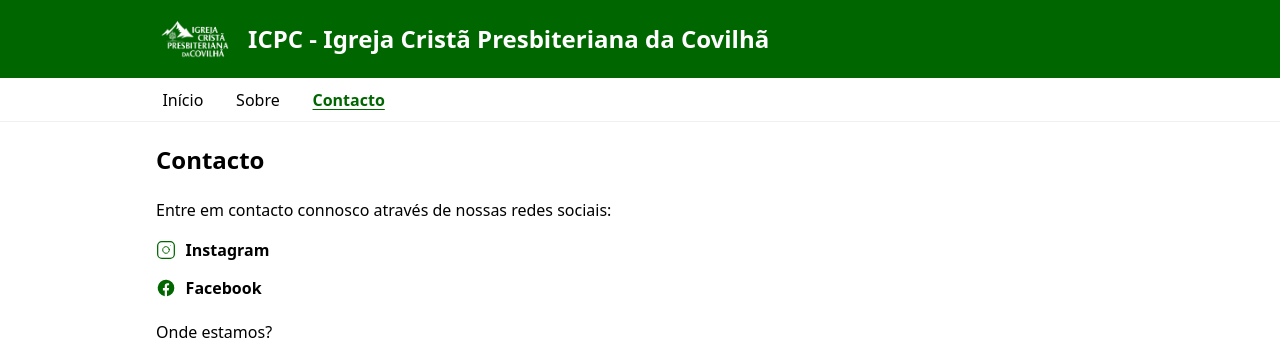
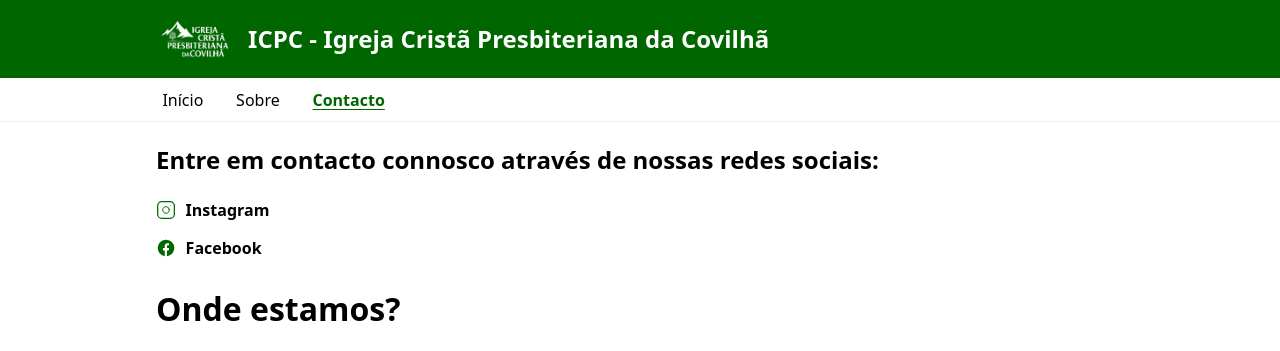
Before and after one commit to andreriosdefreitas/icpc-web, a plain HTML site: page contact.htm in a window 1280 px wide. Shown: the top 351 px of the page. Drawn offline with Linux system fonts and the light colour scheme.

Commit message:
contact title

```diff
--- a/contact.htm
+++ b/contact.htm
@@ -20,8 +20,7 @@
   <main>
     <div class="container">
       <article>
-        <h1>Contacto</h1>
-        <p>Entre em contacto connosco através de nossas redes sociais:</p>
+        <h1>Entre em contacto connosco através de nossas redes sociais:</h1>
 
         <ul class="social-list">
           <li>
@@ -47,9 +46,9 @@
           </li>
         </ul>
       </article>
-      <p>
+      <h1>
         Onde estamos?
-      </p>
+      </h1>
       <p>
         <iframe src="https://www.google.com/maps/embed?pb=!1m18!1m12!1m3!1d3044.0100905536056!2d-7.499288223802453!3d40.275526064221104!2m3!1f0!2f0!3f0!3m2!1i1024!2i768!4f13.1!3m3!1m2!1s0xd3d23007873c4c3%3A0x40035beaf3c1712d!2sIgreja%20Presbiteriana%20da%20Covilh%C3%A3!5e0!3m2!1spt-PT!2spt!4v1763222966137!5m2!1spt-PT!2spt" width="600" height="300" style="border:0;" allowfullscreen="" loading="lazy" referrerpolicy="no-referrer-when-downgrade"></iframe>
       </p>
```
